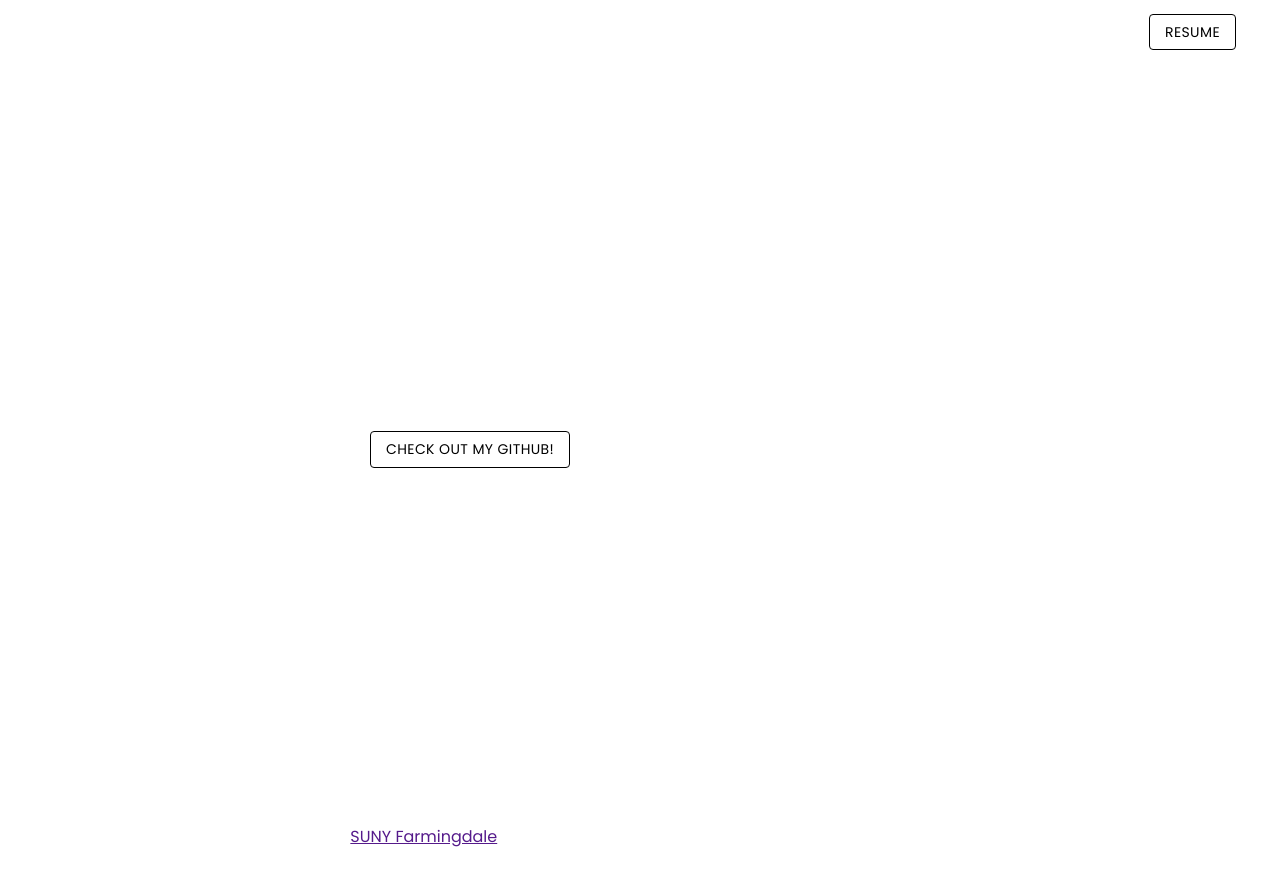
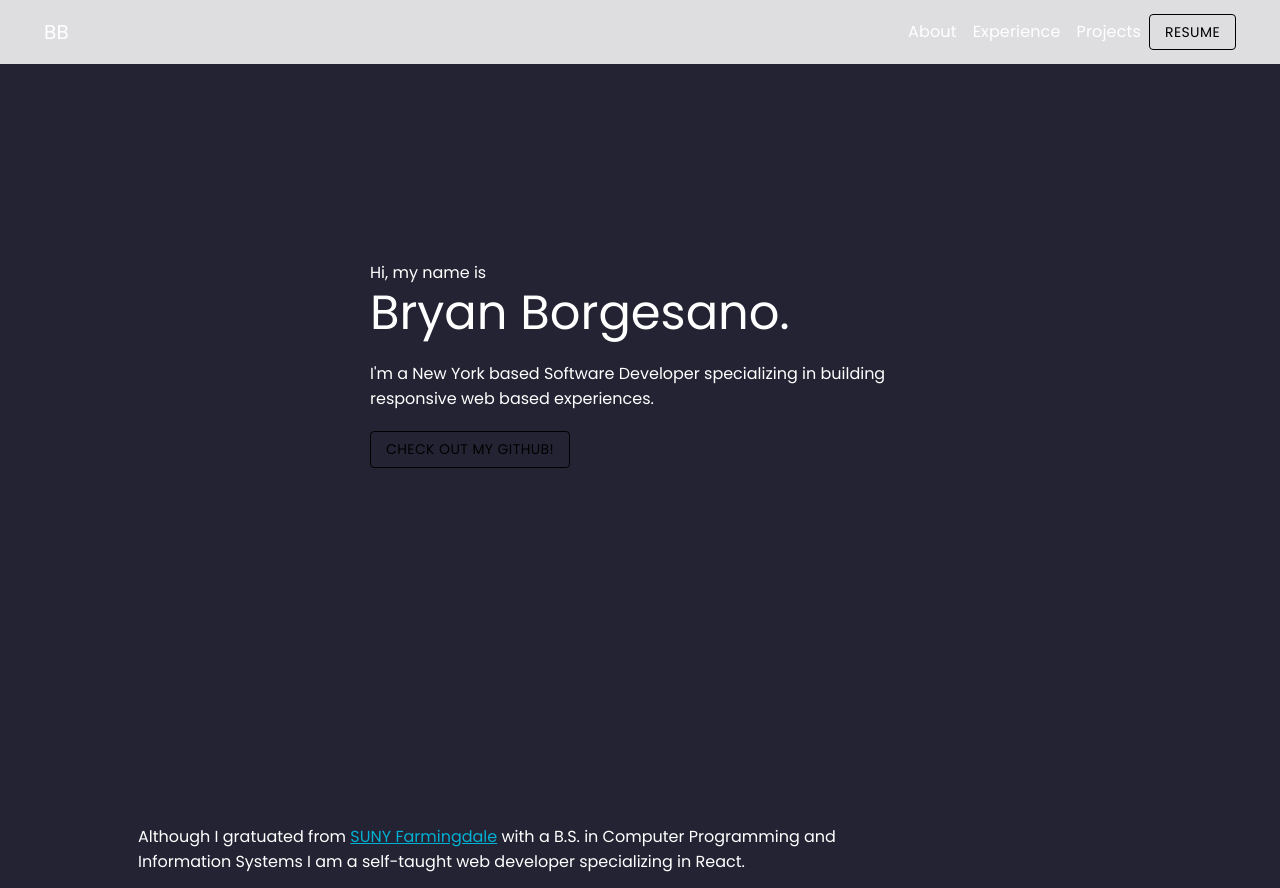
Before and after one commit to BryanBorge/portfolio-2.0, a React (Create React App) app: page / in a window 1280 px wide. Shown: the top 888 px of the page. Built offline with nearby package versions, Linux system fonts and the light colour scheme; grey boxes are pictures that could not be loaded.

Commit message:
change color of anchor

```diff
--- a/src/index.css
+++ b/src/index.css
@@ -1,11 +1,16 @@
 body {
   margin: 0;
+  background-color: #242333;
   font-family: "Poppins", -apple-system, BlinkMacSystemFont, "Segoe UI", "Roboto", "Oxygen", "Ubuntu",
     "Cantarell", "Fira Sans", "Droid Sans", "Helvetica Neue", sans-serif;
   -webkit-font-smoothing: antialiased;
   -moz-osx-font-smoothing: grayscale;
 }
 
+a {
+  color: #01b0d3;
+}
+
 code {
   font-family: source-code-pro, Menlo, Monaco, Consolas, "Courier New", monospace;
 }
```
